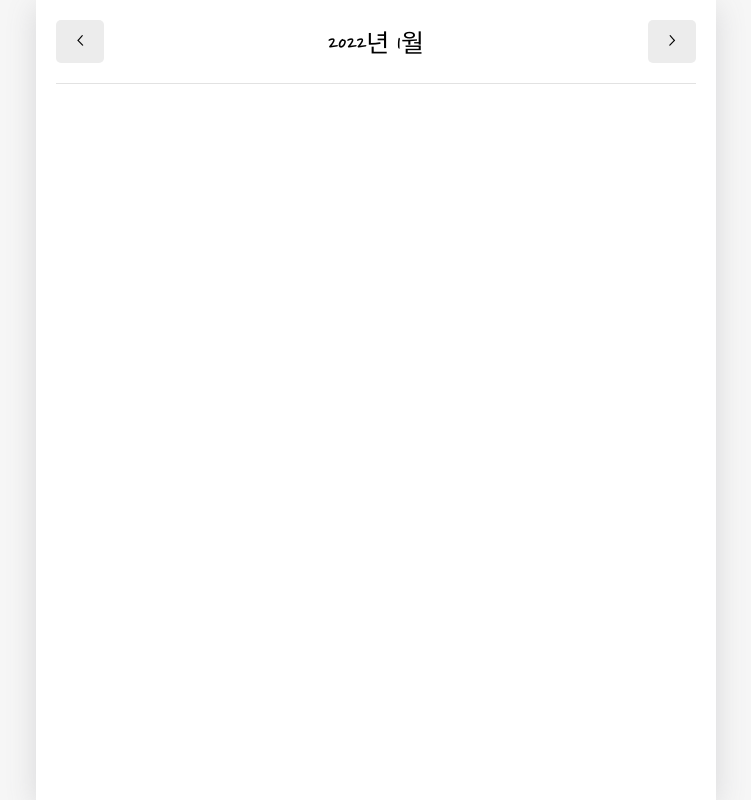
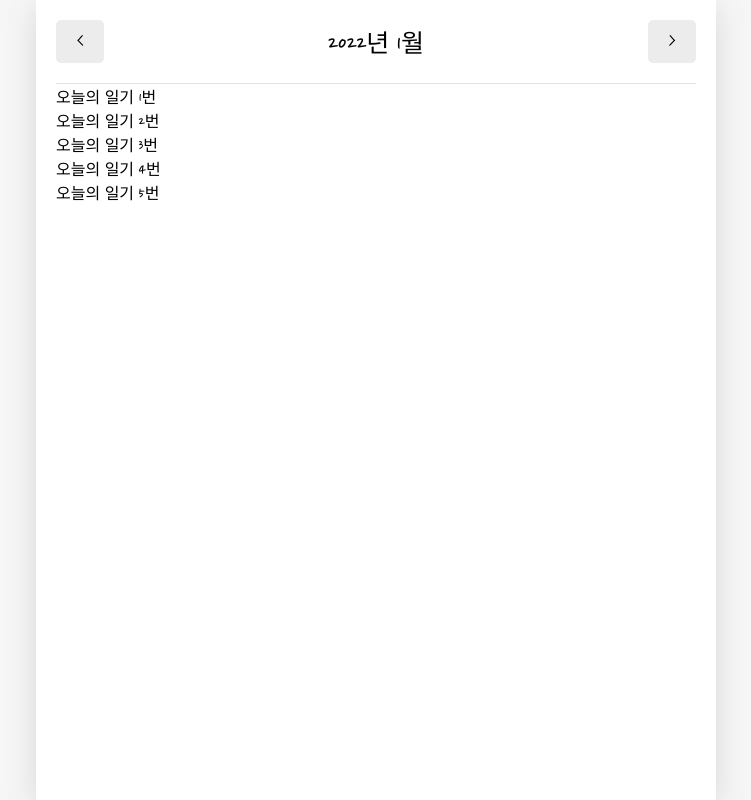
Before and after one commit to Camelllia/Emotion-Diary, a React (Create React App) app: page / in a window 1280 px wide. Shown: the whole page, without its empty margins (264-1015 px from the left). Built offline with nearby package versions, Linux system fonts and the light colour scheme; the HTML template or start-up script is replaced by a standard one; a web font is replaced by a local one.

Commit message:
Date Filter

```diff
--- a/src/App.js
+++ b/src/App.js
@@ -39,9 +39,43 @@
 export const DiaryStateContext = React.createContext();
 export const DiaryDispatchContext = React.createContext();
 
+const dummyData = [
+  {
+    id:1,
+    emotion:1,
+    content:"오늘의 일기 1번",
+    date:1643121946107
+  },
+  {
+    id:2,
+    emotion:2,
+    content:"오늘의 일기 2번",
+    date:1643121946108
+  },
+  {
+    id:3,
+    emotion:3,
+    content:"오늘의 일기 3번",
+    date:1643121946109
+  },
+  {
+    id:4,
+    emotion:4,
+    content:"오늘의 일기 4번",
+    date:1643121946110
+  },
+  {
+    id:5,
+    emotion:5,
+    content:"오늘의 일기 5번",
+    date:1643121946111
+  },
+]
+
 function App() {
 
-  const [data, dispatch] = useReducer(reducer, [])
+  const [data, dispatch] = useReducer(reducer, dummyData);
+
   const dataId = useRef(0);
   //일기 생성
   const onCreate = (date, content, emotion) => {
--- /dev/null
+++ b/src/components/DiaryList.js
@@ -0,0 +1,15 @@
+const DiaryList = ({diaryList}) => {
+    return (
+        <div>
+            {diaryList.map((it) => (
+                <div key={it.id}>{it.content}</div>
+            ))}
+        </div>
+    )
+};
+
+DiaryList.defaultProps = {
+    diaryList:[],
+};
+
+export default DiaryList;
--- a/src/pages/Home.js
+++ b/src/pages/Home.js
@@ -1,13 +1,45 @@
-import { useState } from "react";
+import { useContext, useState, useEffect } from "react";
+import { DiaryStateContext } from "../App";
 
 import MyHeader from "../components/MyHeader";
 import MyButton from "../components/MyButton";
+import DiaryList from "../components/DiaryList";
 
 const Home = () => {
 
+    const diaryList = useContext(DiaryStateContext);
+
+    const [data, setData] = useState([]);
     const [curDate, setCurDate] = useState(new Date());
     const headText = `${curDate.getFullYear()}년 ${curDate.getMonth() + 1}월`
 
+    useEffect(() => {
+
+        if(diaryList.length >= 1) {
+            const firstDay = new Date(
+                curDate.getFullYear(),
+                curDate.getMonth(),
+                1
+            ).getTime();
+
+            const lastDay = new Date(
+                curDate.getFullYear(),
+                curDate.getMonth() + 1,
+                0
+            ).getTime();
+
+
+            setData(
+                diaryList.filter((it) => firstDay <= it.date && it.date <= lastDay)
+            );
+        }
+    }, [diaryList,curDate]);
+
+    useEffect(() => {
+        console.log(data);
+    }, [data])
+
+    //날짜 이동 함수
     const increaseMonth = () => {
         setCurDate(
             new Date(curDate.getFullYear(), curDate.getMonth() + 1, curDate.getDate())
@@ -26,6 +58,7 @@
         leftChild={<MyButton text={'<'} onClick={decreaseMonth}/>}
         rightChild={<MyButton text={'>'} onClick={increaseMonth}/>}
         />
+        <DiaryList diaryList={data}/>
     </div>
     );
 }
```
